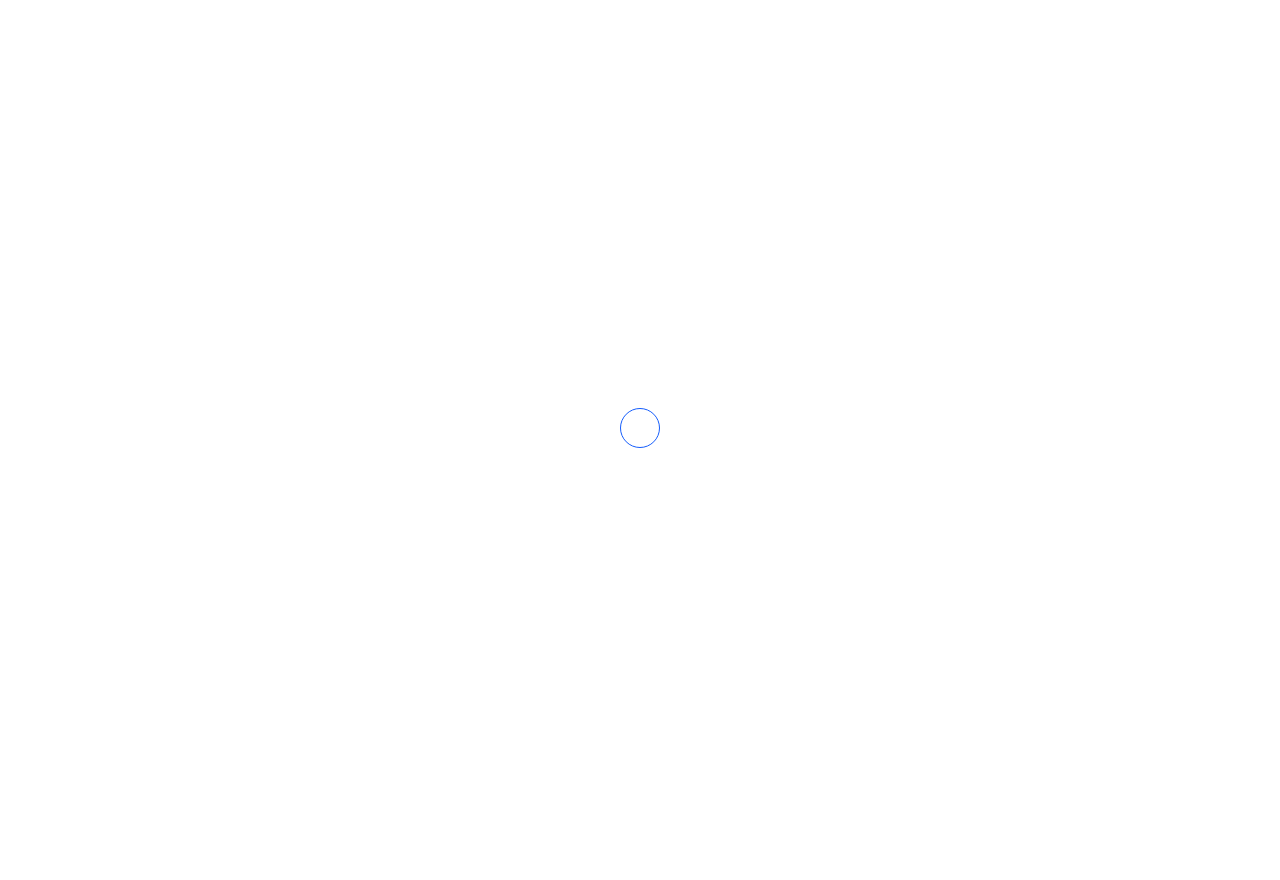
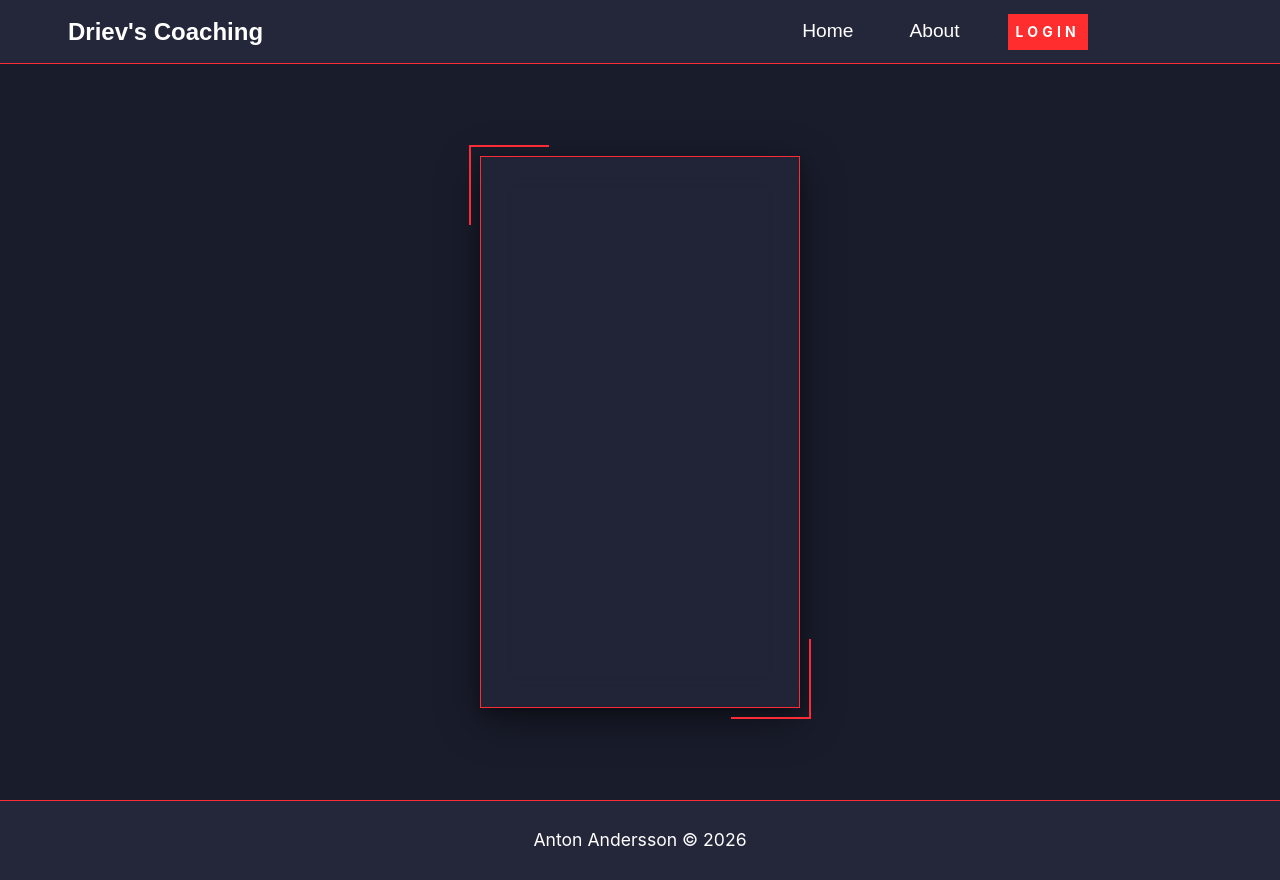
Before and after one commit to ItzDriev/FullstackLab, a React (Vite) app: page /login in a window 1280 px wide. Before the commit the page ends 800 px from the top, so only its background shows below. Built offline with nearby package versions, Linux system fonts and the light colour scheme; no server answers.

Commit message:
Started working on loginpage, outline design done

```diff
--- a/src/features/Home/index.tsx
+++ b/src/features/Home/index.tsx
@@ -11,7 +11,7 @@ function index() {
       <Navbar />
       <Sidebar setCollapsed={setCollapsed} collapsed={collapsed} />
       <div className="z-1 relative flex flex-col">
-        <div className="z-1 absolute inset-0 bg-aurora pointer-events-none"></div>
+        <div className="z-1 absolute inset-0 pointer-events-none"></div>
         <div className="flex w-full h-auto">
           <div
             className={`relative z-19 flex flex-col bg-(--navBG) border-red-500 border-r shrink-0 transition-all duration-300 ${
--- /dev/null
+++ b/src/features/Login/components/LoginForm.tsx
@@ -0,0 +1,13 @@
+import React from "react";
+
+function LoginForm() {
+  return (
+    <div className="flex justify-center items-center bg-(--navBG)/80 shadow-[0_4px_12px_rgba(0,0,0,0.25),0_12px_40px_rgba(0,0,0,0.45)] backdrop-blur-lg border border-red-500 w-1/4 h-3/4">
+      {/*Cool red corners */}
+      <div className="-top-3 -left-3 absolute border-red-500 border-t-2 border-l-2 w-20 h-20"></div>
+      <div className="-right-3 -bottom-3 absolute border-red-500 border-r-2 border-b-2 w-20 h-20"></div>
+    </div>
+  );
+}
+
+export default LoginForm;
--- /dev/null
+++ b/src/features/Login/index.tsx
@@ -0,0 +1,17 @@
+import Navbar from "../../layouts/Navigation/Navbar";
+import Footer from "../../layouts/Navigation/Footer";
+import LoginForm from "./components/LoginForm";
+
+function index() {
+  return (
+    <main className="bg-(--mainBG) w-full h-auto">
+      <Navbar />
+      <div className="w-full h-[calc(100vh-4rem)] bg-(--mainBG) flex justify-center items-center">
+        <LoginForm />
+      </div>
+      <Footer />
+    </main>
+  );
+}
+
+export default index;
--- a/src/layouts/Navigation/Footer.tsx
+++ b/src/layouts/Navigation/Footer.tsx
@@ -1,6 +1,6 @@
 function Footer() {
   return (
-    <footer className="z-21 sticky bg-(--navBG) w-screen h-20 border-t border-red-500 flex items-center justify-center text-center text-[1.1rem]">
+    <footer className="z-21 sticky bg-(--navBG) w-full h-20 border-t border-red-500 flex items-center justify-center text-center text-[1.1rem]">
       <div className="text-white">
         Anton Andersson © {new Date().getFullYear()}
       </div>
--- a/src/main.tsx
+++ b/src/main.tsx
@@ -4,11 +4,17 @@ import { createBrowserRouter, RouterProvider } from "react-router-dom";
 import "./index.css";
 import NotFoundPage from "./components/NotFoundPage";
 import Home from "./features/Home/index";
+import Login from "./features/Login/index";
 
 const router = createBrowserRouter([
   {
     path: "/",
     element: <Home />,
+    errorElement: <NotFoundPage />,
+  },
+  {
+    path: "/login",
+    element: <Login />,
     errorElement: <NotFoundPage />,
   },
 ]);
```
Also changed, not shown: src/features/Login/components/RegistrationForm.tsx (added).
